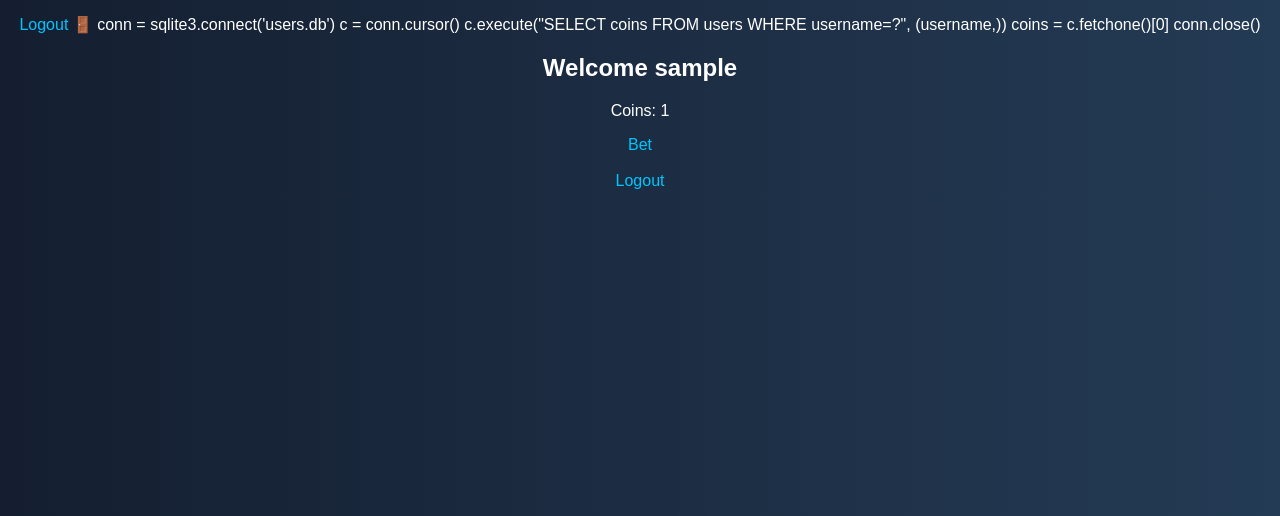
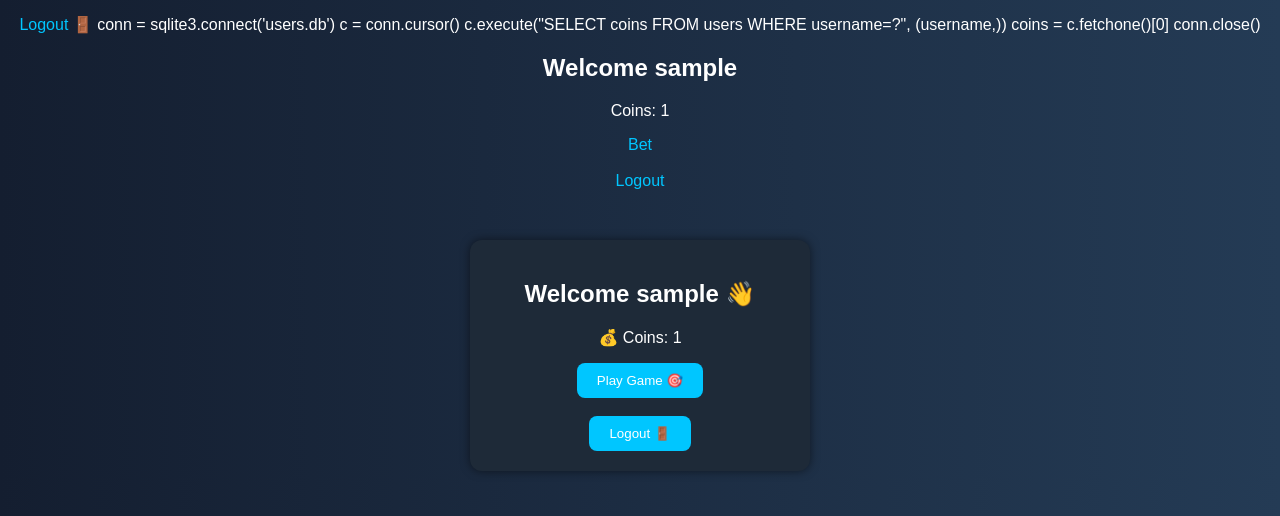
Before and after one commit to kapilayya45-cmd/betting-app, a Flask app: page /dashboard in a window 1280 px wide. Shown: the part 284-800 px from the top of the page. Run offline with Flask 3, Linux system fonts and the light colour scheme; the visitor is signed in with stand-in values (Sample User, id 1); tables that the repository leaves empty hold one stand-in row (values such as "Sample post").

Commit message:
Update dashboard.html

```diff
--- a/templates/dashboard.html
+++ b/templates/dashboard.html
@@ -54,3 +54,21 @@ conn.close()
 <a href="/bet">Bet</a><br><br>
 <a href="/logout">Logout</a>
 <link rel="stylesheet" href="{{ url_for('static', filename='style.css') }}">
+<!DOCTYPE html>
+<html>
+<head>
+<title>Dashboard</title>
+<link rel="stylesheet" href="{{ url_for('static', filename='style.css') }}">
+</head>
+<body>
+
+<div class="container">
+    <h2>Welcome {{ username }} 👋</h2>
+    <p>💰 Coins: {{ coins }}</p>
+
+    <a href="/bet"><button>Play Game 🎯</button></a><br><br>
+    <a href="/logout"><button>Logout 🚪</button></a>
+</div>
+
+</body>
+</html>
```
